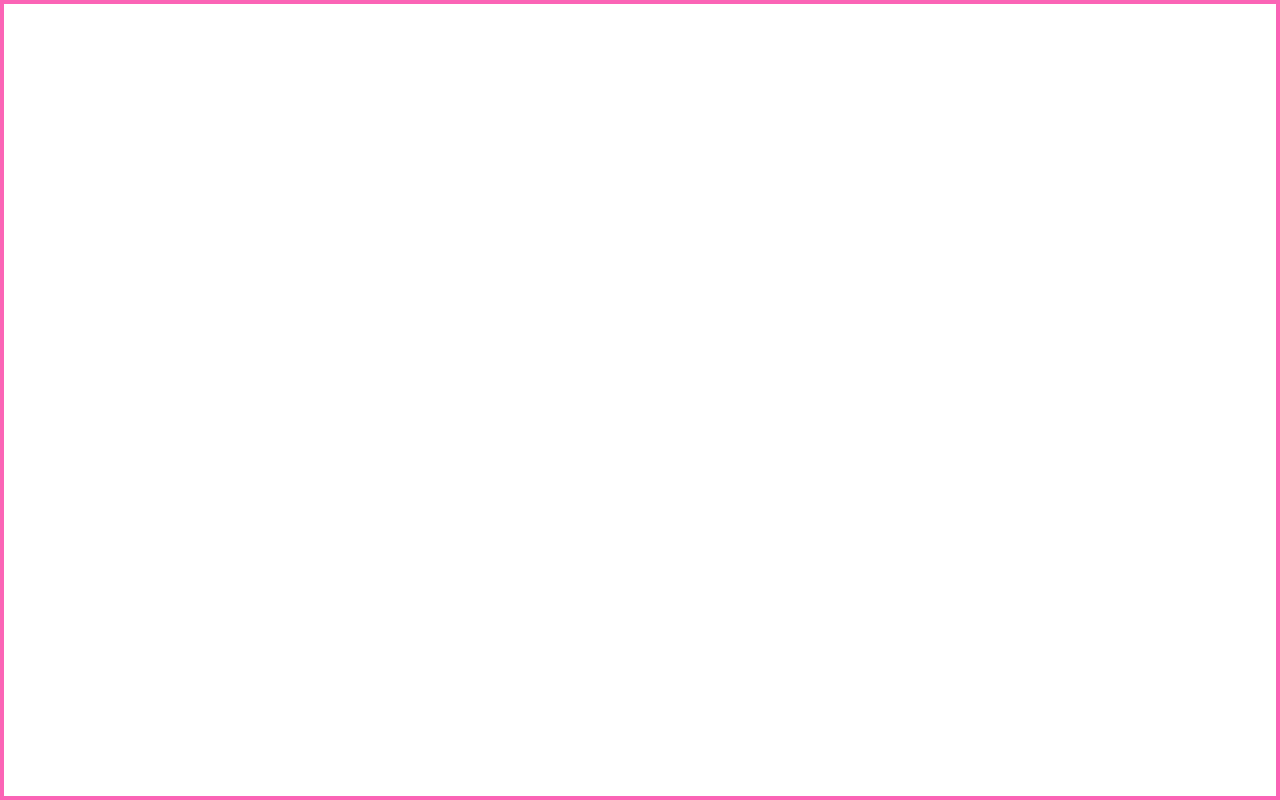
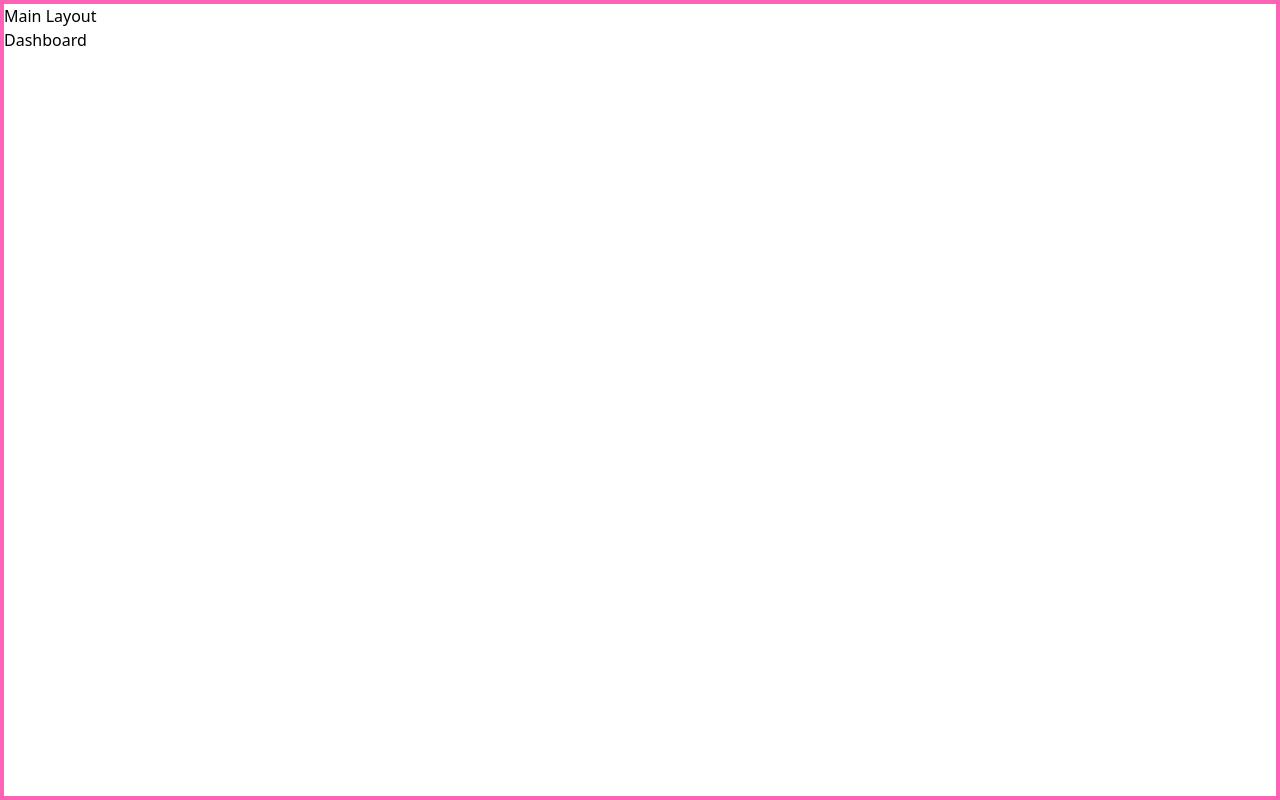
Before and after one commit to SCPassion/scpbank, a React (Vite) app: page / in a window 1280 px wide. Before the commit this address had no page. Built offline with nearby package versions, Linux system fonts and the light colour scheme.

Commit message:
feat: implement MainLayout with nested routes for application structure

```diff
--- a/src/App.jsx
+++ b/src/App.jsx
@@ -1,11 +1,22 @@
-import { useState } from "react"
 import { BrowserRouter, Routes, Route } from "react-router"
+import MainLayout from "./layouts/MainLayout"
 
 function App() {
   return (
     <BrowserRouter>
       <Routes>
-        <Route></Route>
+        <Route element={<MainLayout />}>
+          <Route index element={<h1>Dashboard</h1>} />
+          <Route path="savings" element={<h1>Savings</h1>} />
+          <Route
+            path="interest"
+            element={<h1>Compound Interest Calculator</h1>}
+          />
+          <Route path="budget" element={<h1>Budget Planner</h1>} />
+          <Route path="retire" element={<h1>Retirement Saving Planner</h1>} />
+          <Route path="stock" element={<h1>Stock Market Watchlist</h1>} />
+          <Route path="investment" element={<h1>Invest Risk Simulator</h1>} />
+        </Route>
       </Routes>
     </BrowserRouter>
   )
--- a/src/layouts/MainLayout.jsx
+++ b/src/layouts/MainLayout.jsx
@@ -1,3 +1,10 @@
+import { Outlet } from "react-router"
+
 export default function MainLayout() {
-  return <h1>MainLayout here</h1>
+  return (
+    <div>
+      <h1>Main Layout</h1>
+      <Outlet />
+    </div>
+  )
 }
```
